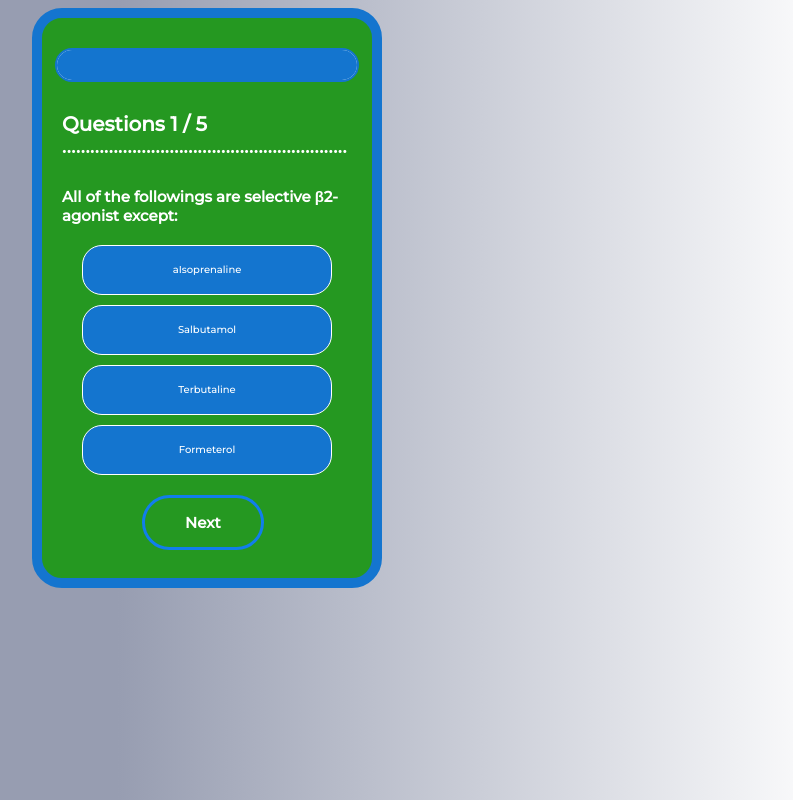
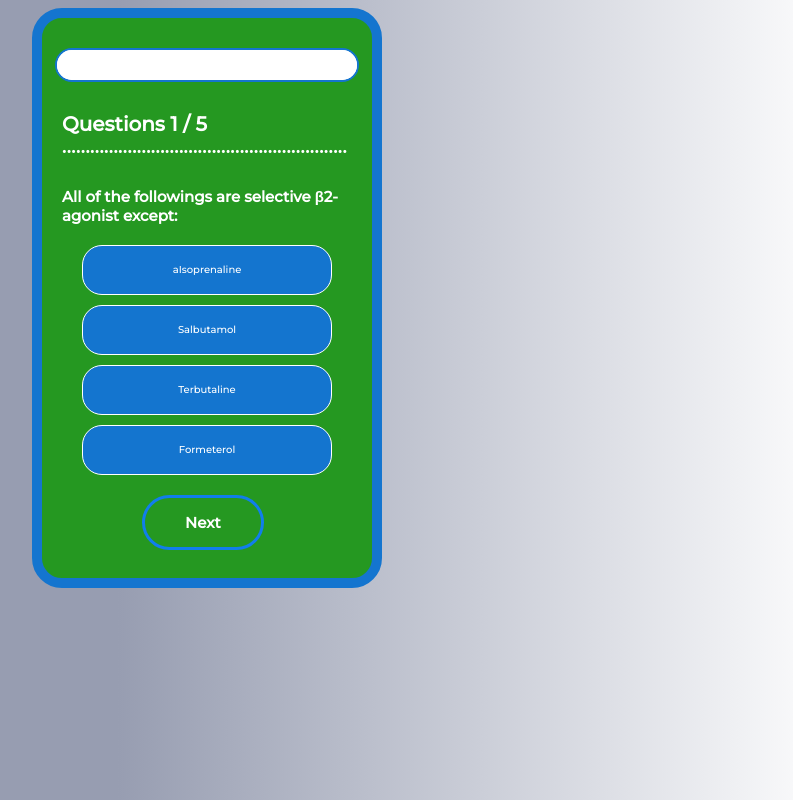
Before and after one commit to DIGILABTEAM/GPQUIZ4, a plain HTML site: page index.html in a window 1280 px wide. Shown: the whole page, without its empty margins (433-1226 px from the left). Drawn offline with Linux system fonts and the light colour scheme.

Commit message:
Update index.html

```diff
--- a/index.html
+++ b/index.html
@@ -45,8 +45,8 @@
         height:30px;
         border-style: none;
         border-radius: 30px;
-        border-color: #259821;
-        background-color: #1475cf;
+        border-color: #1475cf;
+        background-color: #ffffff;
 
 
       }
```
